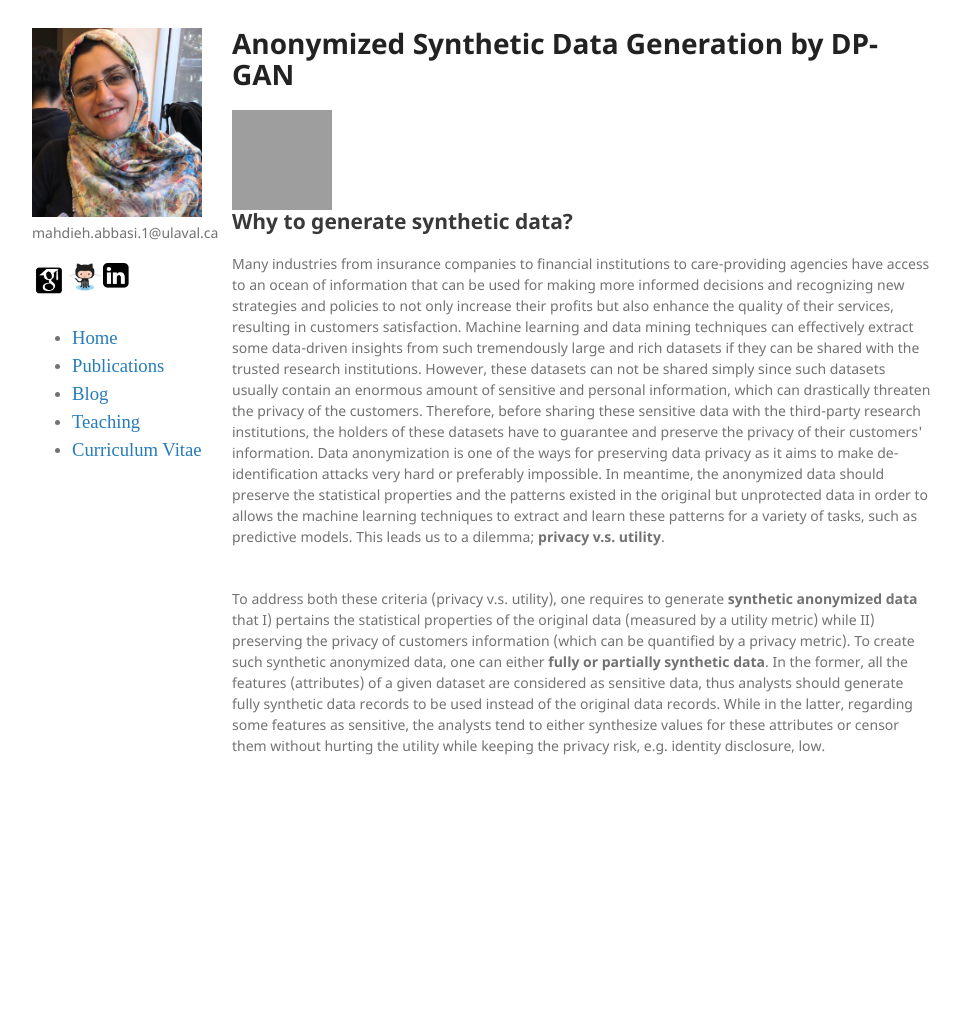
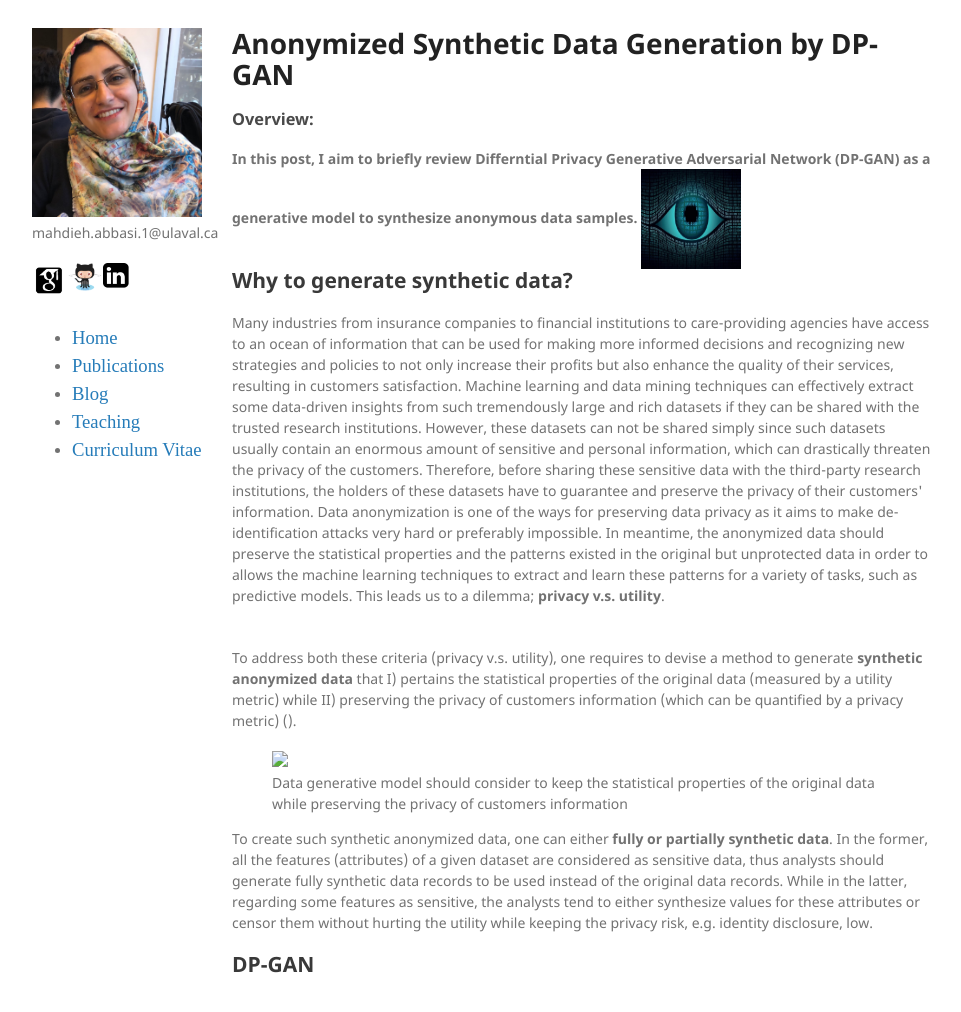
Before and after one commit to mahdaneh/mahdaneh.github.io, a Jekyll site: the page built from Blogs/Data_anonymization_privacy.html, in a window 1280 px wide and 1096 px high. Shown: the top 1012 px of the window, without its empty margins (158-1119 px from the left). Built offline with Jekyll 4.4.1, drawn with Linux system fonts in a browser that asks for light colours; grey boxes are pictures that could not be loaded.

Commit message:
update blog data-privacy

```diff
--- a/Blogs/Data_anonymization_privacy.html
+++ b/Blogs/Data_anonymization_privacy.html
@@ -6,8 +6,8 @@ layout: default
 
     <section>
       <h1>Anonymized Synthetic Data Generation by DP-GAN</h1>
-
-<img width="100" height="100" style="vertical-align:middle" src="/Blogs/icon_image.png"/>
+<h3> Overview:</h3> <b>In this post, I aim to briefly review Differntial Privacy Generative Adversarial Network (DP-GAN) as a generative model to synthesize anonymous data samples.</b>
+<img width="100" height="100" style="vertical-align:middle" src="/Blogs/icon_image.jpg"/>
 
   <h2> Why to generate synthetic data?</h2>
 
@@ -21,7 +21,13 @@ Therefore, before sharing these sensitive data with the third-party research ins
 
 <p>
 
-To address both these criteria (privacy v.s. utility), one requires to generate <b>synthetic anonymized data</b> that I) pertains the statistical properties of the original data (measured by a utility metric) while II) preserving the privacy of customers information (which can be quantified by a privacy metric).
+To address both these criteria (privacy v.s. utility), one requires to devise a method to generate <b>synthetic anonymized data</b> that I) pertains the statistical properties of the original data (measured by a utility metric) while II) preserving the privacy of customers information (which can be quantified by a privacy metric) ().
+<figure>
+
+<img src="Blogs/synthetic_data.png"/>
+<figcaption>Data generative model should consider to keep the statistical properties of the original data while preserving the privacy of customers information</figcaption>
+</figure>
+
 To create such synthetic anonymized data, one can either <b>fully or partially synthetic data</b>. In the former,
 all the features (attributes) of a given dataset are considered as sensitive data, thus analysts should generate fully
 synthetic data records to be used instead of the original data records.
@@ -30,5 +36,8 @@ or censor them without hurting the utility while keeping the privacy risk, e.g.
 
 </p>
 
+<h2> DP-GAN</h2>
+
+
 
     </section>
```
